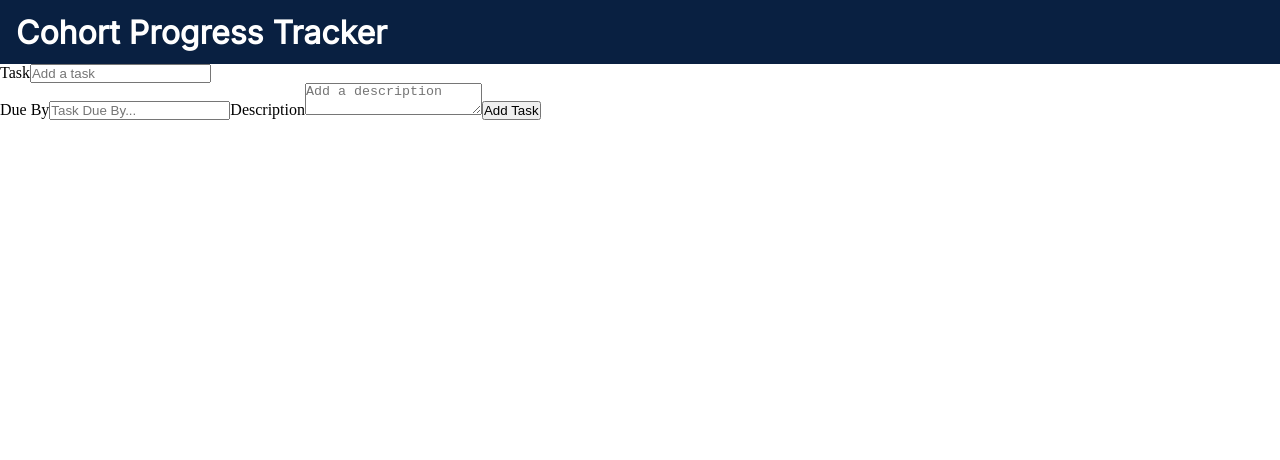
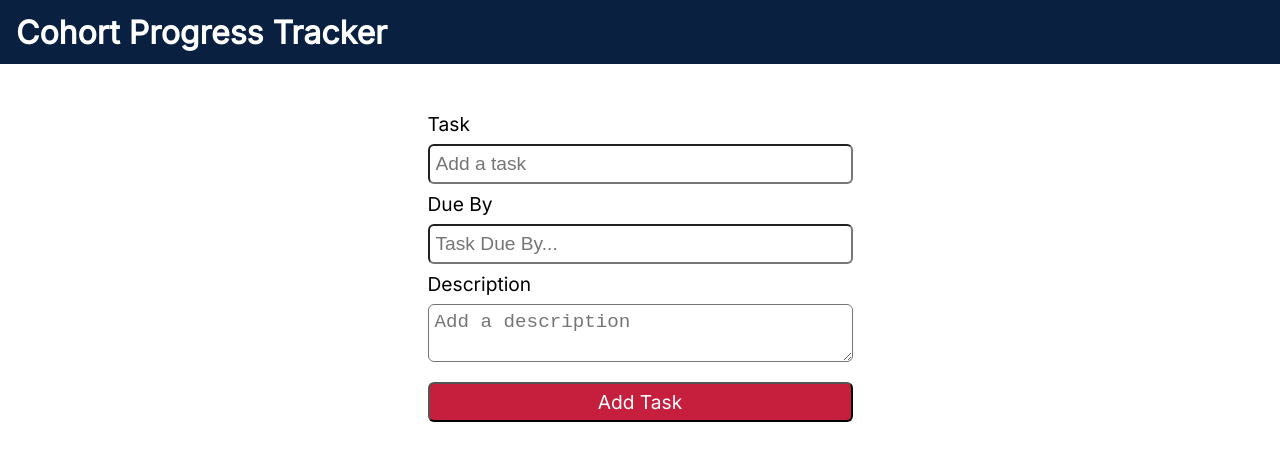
Before and after one commit to usmcamgrimm/cohort-progress, a React (Create React App) app: page / in a window 1280 px wide. Shown: the top 460 px of the page. Built offline with nearby package versions, Linux system fonts and the light colour scheme.

Commit message:
Task form

```diff
--- a/src/App.js
+++ b/src/App.js
@@ -5,9 +5,7 @@ function App() {
   return (
     <div>
       <Header />
-      <section className='form-container'>
-        <TaskForm />
-      </section>
+      <TaskForm />
     </div>
   )
 }
--- a/src/components/TaskForm.js
+++ b/src/components/TaskForm.js
@@ -1,7 +1,7 @@
 function TaskForm() {
   return(
     <form className='taskForm'>
-      <div classNamne='form-section'>
+      <div className='form-container'>
         <label htmlFor='task-title'>
           Task
         </label>
@@ -10,7 +10,6 @@ function TaskForm() {
           name='task-title'
           placeholder='Add a task'
         />
-      </div>
         <label htmlFor='task-due'>
           Due By
         </label>
@@ -30,8 +29,9 @@ function TaskForm() {
         <input
           type='submit'
           value='Add Task'
-        className='sub-btn btn-block'
+          className='sub-btn btn'
         />
+      </div>
     </form>
   )
 }
--- a/src/index.css
+++ b/src/index.css
@@ -12,8 +12,11 @@ blue: #092041
   padding: 0;
 }
 
+body {
+  font-family: 'Inter', sans-serif;
+}
+
 h1 {
-  font-family: 'Inter', sans-serif;
   color: #ffffff;
   font-size: clamp(1.5rem, 5vw, 2rem);
 }
@@ -25,3 +28,41 @@ header {
   align-items: center;
   padding-left: 16px;
 }
+
+.form-container {
+  max-width: 425px;
+  margin: 0 auto;
+  margin-top: 48px;
+}
+
+label {
+  display: block;
+  font-size: 1.2rem;
+}
+
+input, textarea {
+  width: 100%;
+  margin: 8px;
+  margin-top: 8px;
+  margin-left: 0;
+  padding: 6px;
+  font-size: 1.2rem;
+  border-radius: 6px;
+}
+
+input {
+  height: 40px;
+}
+
+.sub-btn {
+  display: block;
+  background: #c61f3d;
+  color: #ffffff;
+  border-radius: 6px;
+  font-family: inherit;
+  font-size: 1.2rem;
+}
+
+.btn:active {
+  box-shadow: 0px 0px 0px 2px #092041;
+}
```
Lines whose indentation alone changed are shown as unchanged.
